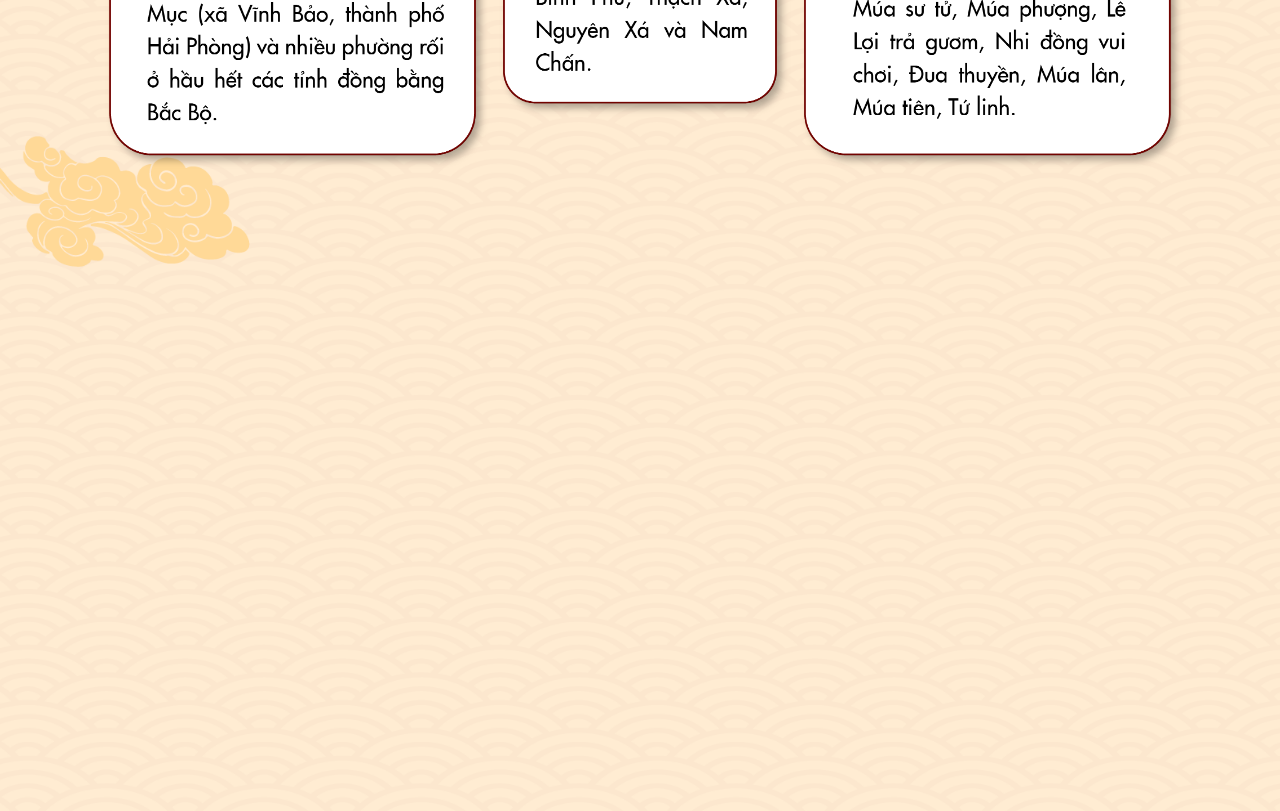
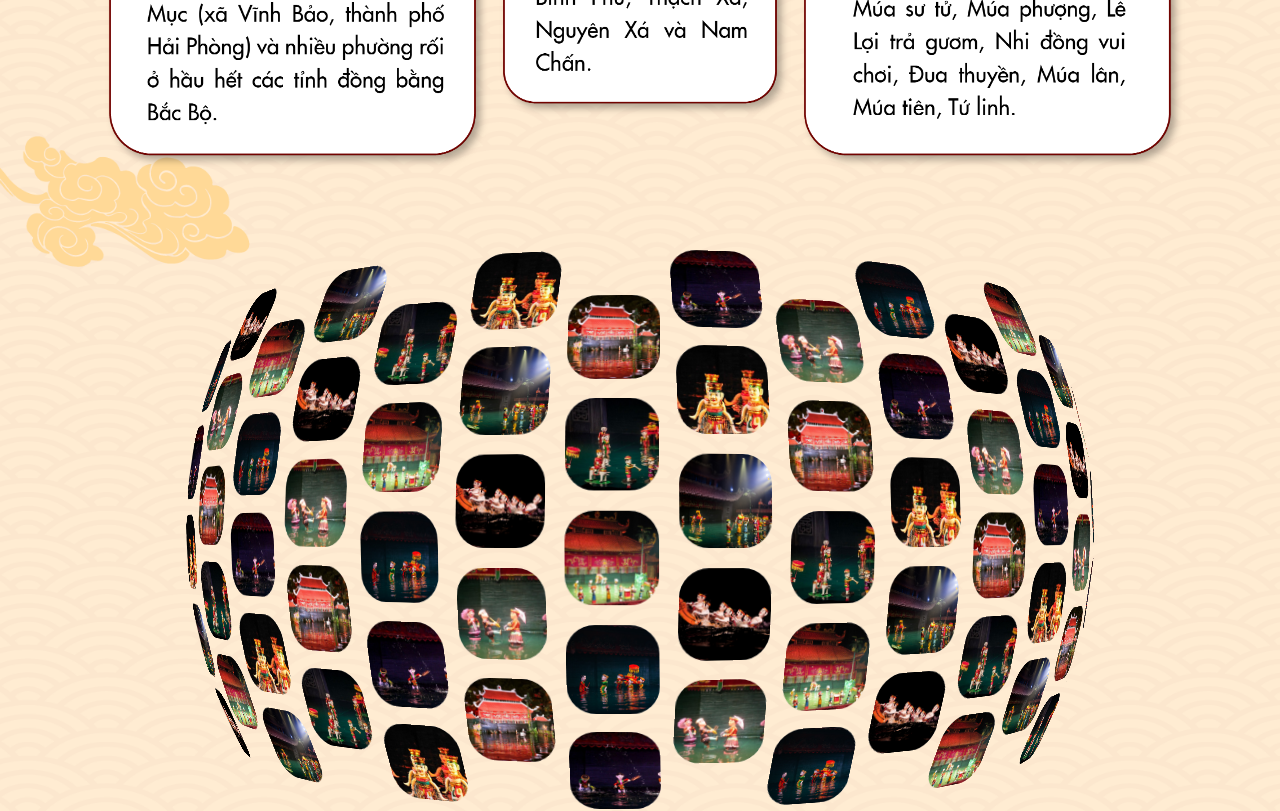
Before and after one commit to vuquangminhpe/dangianvietnam, a React (Vite) app: page /product in a window 1280 px wide. Shown: the part 4000-4811 px from the top of the page. Built offline with nearby package versions, Linux system fonts and the light colour scheme.

Commit message:
update footer

```diff
--- a/src/pages/ProductPage/ProductPage.tsx
+++ b/src/pages/ProductPage/ProductPage.tsx
@@ -170,11 +170,22 @@ const ProductPage = () => {
           transition={{ duration: 0.8, delay: 0.2, ease: "easeOut" }}
           viewport={{ once: true, margin: "-50px" }}
         />
+
+        {/* DomeGallery ở dưới cùng bg06 */}
+        <div
+          className="absolute bottom-0 left-0 z-40 bg-transparent"
+          style={{
+            width: '100vw',
+            height: '100vh',
+            backgroundColor: 'transparent',
+            background: 'none'
+          }}
+        >
+          <DomeGallery
+            overlayBlurColor="rgba(0,0,0,0)"
+          />
+        </div>
       </motion.div>
-
-    <div style={{ width: '100vw', height: '100vh' }}>
-      <DomeGallery />
-    </div>
 
     </div>
   );
```
